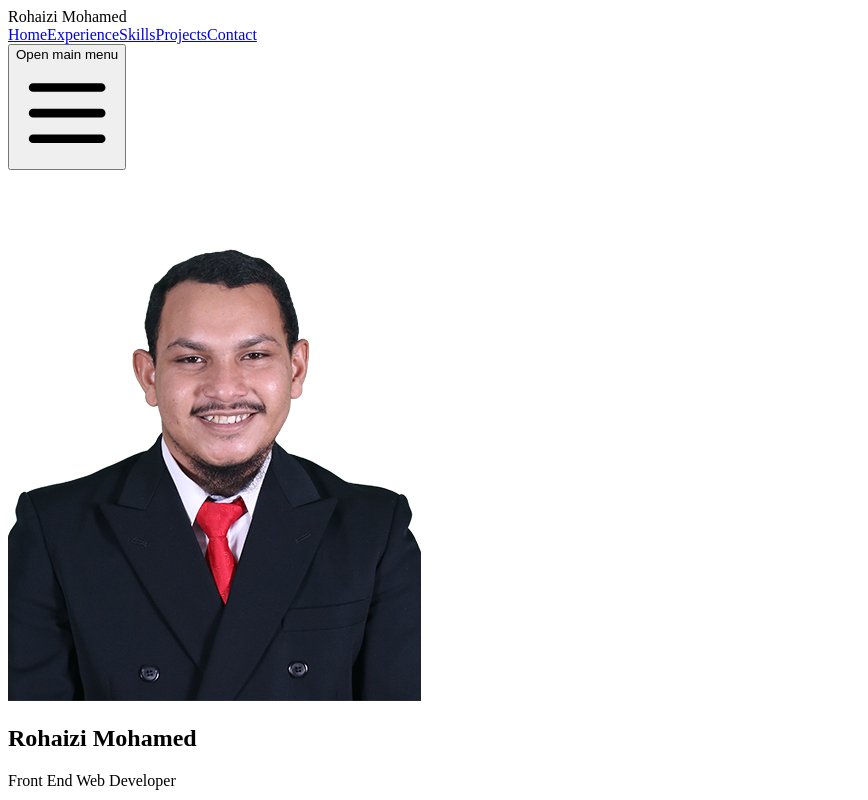
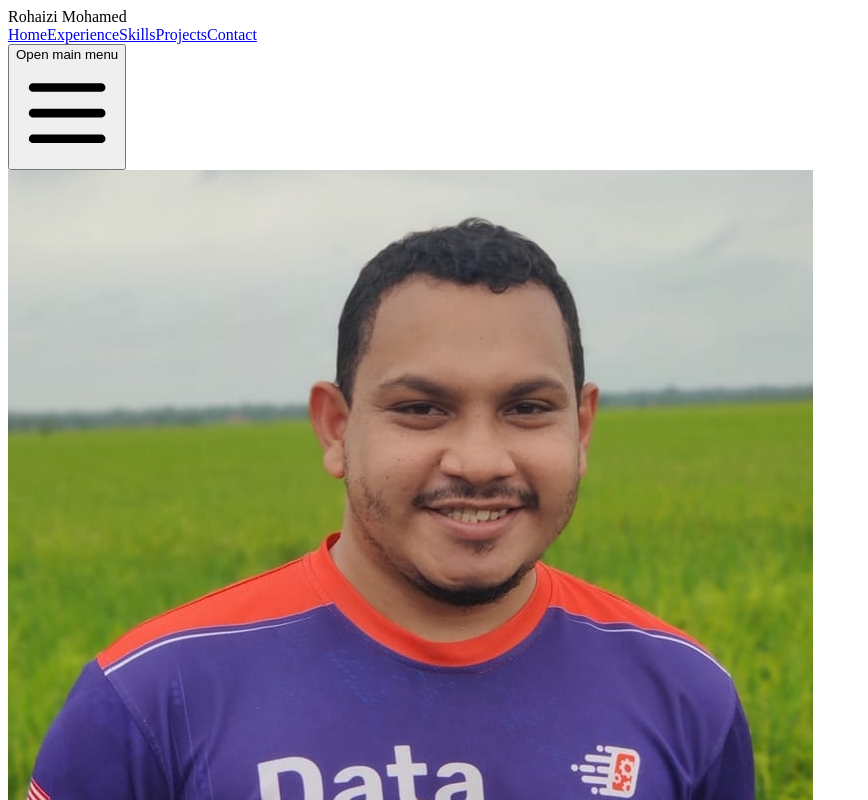
Before and after one commit to Rohaizi123/MyPortfolio, a Next.js app: page / in a window 1280 px wide. Shown: the top 800 px of the page, without its empty margins (0-868 px from the left). Built offline with nearby package versions, Linux system fonts and the light colour scheme.

Commit message:
imp: Change image profile style

```diff
--- a/pages/index.js
+++ b/pages/index.js
@@ -10,10 +10,10 @@ export default function Home() {
 					<div className='lg:w-4/6 mx-auto'>
 						<div className='flex flex-col sm:flex-row mt-10'>
 							<div className='sm:w-1/3 text-center sm:pr-8 sm:py-8'>
-								<div className='inline-flex items-center justify-center rounded-md bg-gray-200 text-gray-400'>
+								<div className='inline-flex items-center justify-center text-gray-400'>
 									<img
-										className='w-18 md:w-35 lg:w-48 rounded-md'
-										src='/profile.png'
+										className='rounded-full w-40 md:w-35 lg:w-48'
+										src='/profile-2.jpg'
 										layout='fixed'
 									/>
 								</div>
@@ -24,7 +24,7 @@ export default function Home() {
 									<p className='text-base'>
 										Front End Web Developer
 									</p>
-									<span className='inline-flex items-center justify-center px-3 py-1 mt-2 text-sm font-normal leading-none text-red-100 bg-blue-600 rounded-full'>
+									<span className='inline-flex items-center justify-center px-3 py-1 mt-1 text-sm font-normal leading-none text-red-100 bg-blue-600 rounded-full'>
 										Curriculum Vitae
 									</span>
 									{/* <span className="inline-flex  sm:mt-4 mt-4  sm:justify-center">
```
Also changed, not shown: public/profile-2.jpg (added).
